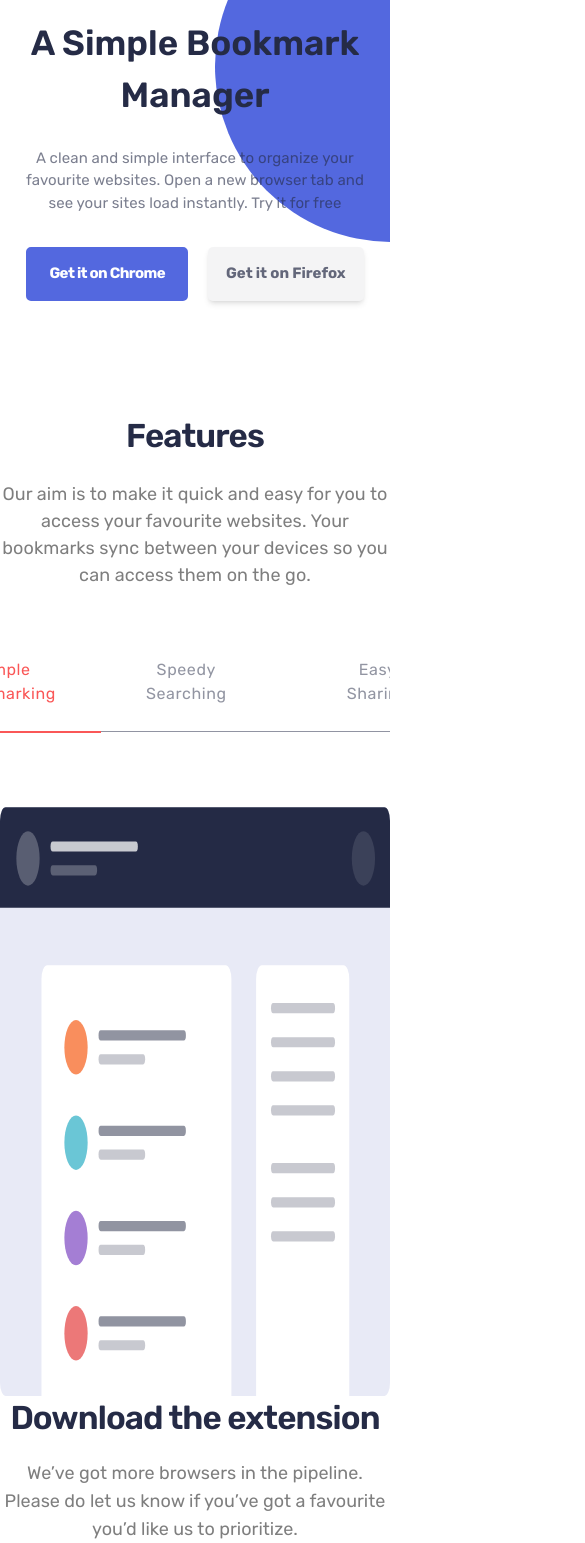
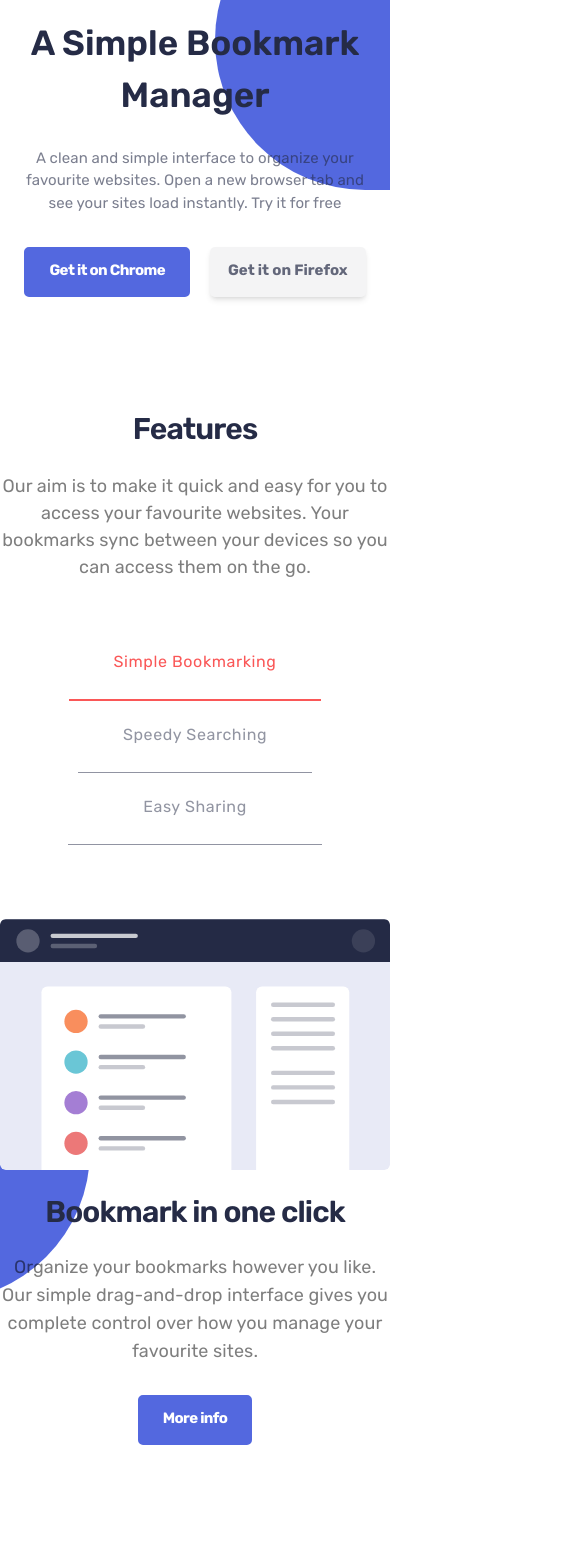
Before and after one commit to olaknowct/bookmark, a React (Create React App) app: page / in a window 390 px wide. Shown: the part 432-1975 px from the top of the page, 585 px wide, since content can reach past the window. Built offline with nearby package versions, Linux system fonts and the light colour scheme.

Commit message:
finalize mobile responsive

```diff
--- a/src/component/cta/cta.component.jsx
+++ b/src/component/cta/cta.component.jsx
@@ -6,11 +6,11 @@ const CallToAction = () => {
         <h2 className='mx-auto mt-[3.2rem] max-w-[45rem] leading-[4.2rem] text-white'>
           Stay up-to-date with what we’re doing
         </h2>
-        <form className='mx-auto mt-[3.5rem] flex max-w-[44rem] justify-center gap-[1.8rem]'>
+        <form className='mx-auto mt-[3.5rem] flex max-w-[44rem] flex-col justify-center gap-[1.8rem] md:flex-row'>
           <input
             type='text'
             placeholder='Enter your email address'
-            className='flex-1 rounded-lg px-[2rem] text-[1.4rem]'
+            className='flex-1 rounded-lg px-[2rem]  px-[2rem] py-[1.4rem] text-[1.4rem]'
           />
           <button className='btn-secondary flex-start px-[2rem] py-[1.4rem] text-[1.2rem] capitalize'>
             Contact Us
--- a/src/component/extension/extension.component.jsx
+++ b/src/component/extension/extension.component.jsx
@@ -29,11 +29,11 @@ const Extension = () => {
   const [extensions] = useState(defaultExtensions);
 
   return (
-    <ul className='mt-[4.3rem] flex flex-row justify-center gap-[3.4rem]'>
+    <ul className='mt-[4.3rem] flex flex-row flex-wrap justify-center gap-[3.4rem]'>
       {extensions.map(({ id, name, minVersion, img }) => (
         <li
           key={id}
-          className=' h-[36rem] w-[28rem] rounded-xl px-[2.4rem] pt-[3.8rem] shadow-xl last:mt-[7.4rem]  last:pr-[1.8rem] [&:nth-child(2)]:mt-[4.12rem] [&:nth-child(2)]:pr-[2.45rem] [&:nth-child(2)]:pt-[4rem] '
+          className='h-[36rem] w-[28rem] rounded-xl px-[2.4rem] pt-[3.8rem] shadow-xl last:pr-[1.8rem]  lg:last:mt-[7.4rem] [&:nth-child(2)]:pr-[2.45rem] [&:nth-child(2)]:pt-[4rem] lg:[&:nth-child(2)]:mt-[4.12rem] '
         >
           <div className='flex flex-col items-center '>
             <img src={img} alt={name} width={102} />
--- a/src/component/extensions/extensions.component.jsx
+++ b/src/component/extensions/extensions.component.jsx
@@ -3,7 +3,7 @@ import Extension from '../extension/extension.component';
 const Extensions = () => {
   return (
     <section>
-      <div className='flex flex-col gap-[1.6rem] pt-[3.3rem] text-center'>
+      <div className='flex flex-col gap-[1.6rem]  text-center lg:pt-[3.3rem]'>
         <h2>Download the extension</h2>
         <p className='section-p-default leading-[2.8rem] tracking-[0.002rem]'>
           We’ve got more browsers in the pipeline. Please do let us know if you’ve got a favourite
--- a/src/component/faqs/faqs.component.tsx
+++ b/src/component/faqs/faqs.component.tsx
@@ -13,13 +13,13 @@ const Faqs = () => {
 
   return (
     <section>
-      <div className='flex flex-col gap-[1.6rem] pb-[14.8rem] pt-[15.6rem] text-center'>
+      <div className='flex flex-col flex-wrap gap-[1.6rem] px-[5rem] pb-[14.8rem] pt-[15.6rem] text-center'>
         <h2>Frequently Asked Questions</h2>
         <p className='section-p-default leading-[2.8rem] tracking-[0.002rem]'>
           Here are some of our FAQs. If you have any other questions you'd like answered please feel
           free to email us.
         </p>
-        <ul className='group mx-auto mt-[4.1rem] w-[54.2rem] text-veryDarkBlue'>
+        <ul className='group mx-auto mt-[4.1rem] w-[40rem] text-veryDarkBlue md:w-[54.2rem]'>
           {faqs.map(({ Q, A }, index) => (
             <li className='group-hover:hover-li border-b first:border-t'>
               <div
--- a/src/component/footer/footer.component.tsx
+++ b/src/component/footer/footer.component.tsx
@@ -7,16 +7,16 @@ const Footer = () => {
 
   return (
     <footer className='bg-veryDarkBlue text-white'>
-      <div className='mx-auto flex max-w-[115.4rem] flex-row items-center  gap-[6.5rem] px-[2.1rem] py-[3.2rem]'>
+      <div className='mx-auto flex max-w-[115.4rem] flex-col items-center gap-[6.5rem]  px-[2.1rem] py-[3.2rem] md:flex-row'>
         <a href='#bookmark'>
           <BookmarkLogo />
         </a>
-        <ul className='flex flex-row gap-[4.4rem] text-[1.2rem] uppercase tracking-[0.2rem] '>
+        <ul className='flex flex-col gap-[4.4rem] text-[1.2rem] uppercase tracking-[0.2rem] md:flex-row '>
           <li>Features</li>
           <li>Pricing</li>
           <li className='pl-[0.4rem]'>Contact</li>
         </ul>
-        <ul className='ml-auto flex flex-row gap-[4rem]'>
+        <ul className='flex flex-row gap-[4rem] md:ml-auto'>
           <li>
             <FacebookLogo />
           </li>
--- a/src/component/hero/hero.component.jsx
+++ b/src/component/hero/hero.component.jsx
@@ -10,9 +10,9 @@ const Hero = () => {
             A clean and simple interface to organize your favourite websites. Open a new browser tab
             and see your sites load instantly. Try it for free
           </p>
-          <div className='mt-[3.3rem] flex flex-col justify-center gap-[2rem] xs:flex-row lg:justify-start '>
+          <div className='mt-[3.3rem] flex flex-col items-start justify-center  gap-[2rem] xs:flex-row lg:justify-start '>
             <button className='btn-primary'>Get it on Chrome</button>
-            <button className='font-inherit rounded-lg border-2 border-black/0 bg-grayishBlue bg-opacity-10 px-[1.6rem]  pb-[1.43rem]  pt-[1.3rem] text-[1.5rem] font-bold text-veryDarkBlue text-opacity-70 shadow-md transition duration-200 hover:border-black/100'>
+            <button className='font-inherit rounded-lg border-2 border-black/0 bg-grayishBlue bg-opacity-10 px-[1.6rem] pb-[1.3rem] pt-[1rem]  text-[1.5rem] font-bold text-veryDarkBlue text-opacity-70 shadow-md transition duration-200 hover:border-black/100'>
               Get it on Firefox
             </button>
           </div>
--- a/src/component/tablist/tablist.component.jsx
+++ b/src/component/tablist/tablist.component.jsx
@@ -13,7 +13,7 @@ const Tablist = () => {
       <ul
         role='tablist'
         aria-label='Features'
-        className='group flex flex-row justify-center text-[1.6rem] text-veryDarkBlue/50'
+        className='group flex flex-col justify-center text-[1.6rem] text-veryDarkBlue/50 md:flex-row'
       >
         {features.map(({ name }, index) => (
           <li key={index} className='hover-li  hover:opacity-100'>
--- a/src/component/tabpanel/tabpanel.component.jsx
+++ b/src/component/tabpanel/tabpanel.component.jsx
@@ -5,7 +5,7 @@ const Tabpanel = () => {
   const { features, selectedIndexFeature } = useContext(FeaturesContext);
 
   return (
-    <section className='elipse right-elipse mx-auto mt-[5.3rem] h-[46.3rem]  max-w-[110.3rem] text-left'>
+    <section className='elipse right-elipse mx-auto mt-[5.3rem] max-w-[60rem] text-center md:max-w-[110.3rem] md:text-left lg:h-[46.3rem]'>
       {features.map(({ heading, img, description, alt }, index) => (
         <article
           key={index}
@@ -15,14 +15,16 @@ const Tabpanel = () => {
           aria-labelledby='tab-1'
           hidden={selectedIndexFeature === index ? false : true}
         >
-          <figure className=' flex flex-row gap-10 '>
-            <img src={img} alt={alt} className='rounded-lg' width={536} />
-            <figcaption className='flex flex-col gap-7 pl-[10rem] pt-[5.8rem]'>
+          <figure className='flex flex-col items-center md:flex-row md:items-start md:justify-start md:px-[2rem] lg:gap-2 xl:gap-10 xl:px-[0]'>
+            <img src={img} alt={alt} className='w-[53.6rem] rounded-lg md:w-[40rem] lg:w-[536px]' />
+            <figcaption className='flex flex-col gap-7 pt-[2rem]  md:pl-[3rem] md:pt-[1rem] lg:pt-[3rem] xl:pl-[10rem] xl:pt-[5.8rem]'>
               <h2>{heading}</h2>
-              <p className='max-w-[45rem] text-[1.8rem] leading-[2.8rem] tracking-[0.01rem] opacity-50'>
+              <p className='text-[1.8rem] leading-[2.8rem] tracking-[0.01rem] opacity-50 md:max-w-[40rem] lg:max-w-[45rem]'>
                 {description}
               </p>
-              <button className='btn-primary mt-[1.3rem] self-start'>More info</button>
+              <button className='btn-primary mt-[1.3rem] self-center md:self-start'>
+                More info
+              </button>
             </figcaption>
           </figure>
         </article>
--- a/src/index.css
+++ b/src/index.css
@@ -8,13 +8,13 @@
   }
 
   h2 {
-    @apply text-[3.3rem] font-semibold  tracking-[-0.09rem] text-veryDarkBlue;
+    @apply text-[3rem] font-semibold tracking-[-0.09rem] text-veryDarkBlue  md:text-[3rem] lg:text-[3.3rem];
   }
 }
 
 @layer components {
   .btn-primary {
-    @apply rounded-lg border-2 border-softBlue bg-softBlue px-[2.1rem] pb-[1.43rem] pt-[1.3rem] text-[1.5rem] font-bold tracking-[-0.06rem] text-white transition duration-200 hover:bg-white hover:text-black;
+    @apply rounded-lg border-2 border-softBlue bg-softBlue px-[2.3rem] pb-[1.3rem] pt-[1rem] text-[1.5rem] font-bold tracking-[-0.06rem] text-white transition duration-200 hover:bg-white hover:text-black;
   }
 
   .btn-secondary {
@@ -31,7 +31,7 @@
 }
 
 .elipse {
-  @apply relative after:absolute after:-z-10 after:block after:h-[35.2rem] after:w-[1000rem]  after:rounded-full after:bg-softBlue after:content-[''];
+  @apply relative after:absolute after:-z-10 after:block after:h-[30rem] after:w-[1000rem] after:rounded-full  after:bg-softBlue after:content-[''] md:after:h-[35.2rem];
 }
 
 .left-elipse {
@@ -39,7 +39,7 @@
 }
 
 .right-elipse {
-  @apply after:right-[63rem] after:top-[8.2rem];
+  @apply after:right-[30rem] after:top-[8.2rem] md:after:right-[63rem];
 }
 
 .section-p-default {
```
